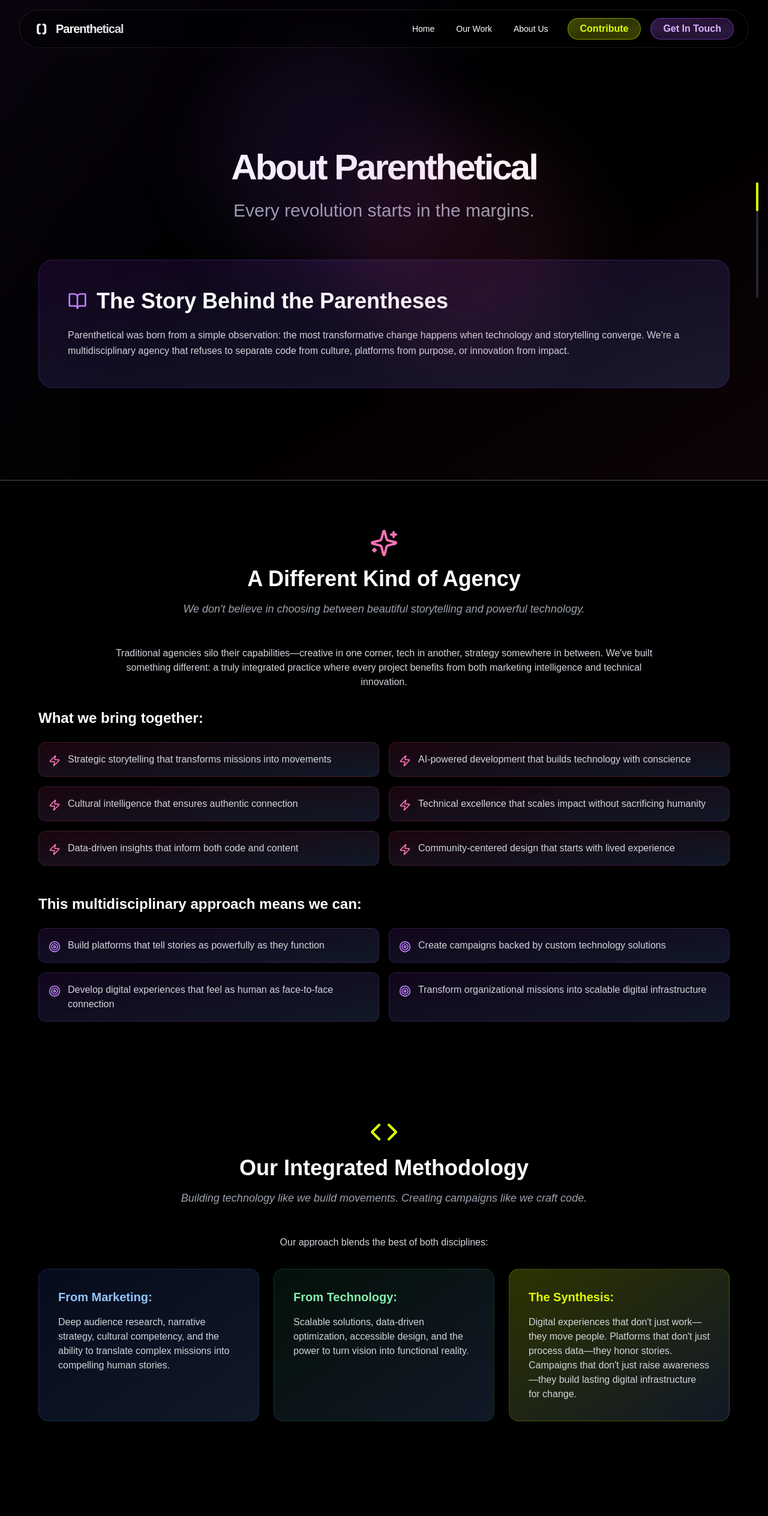
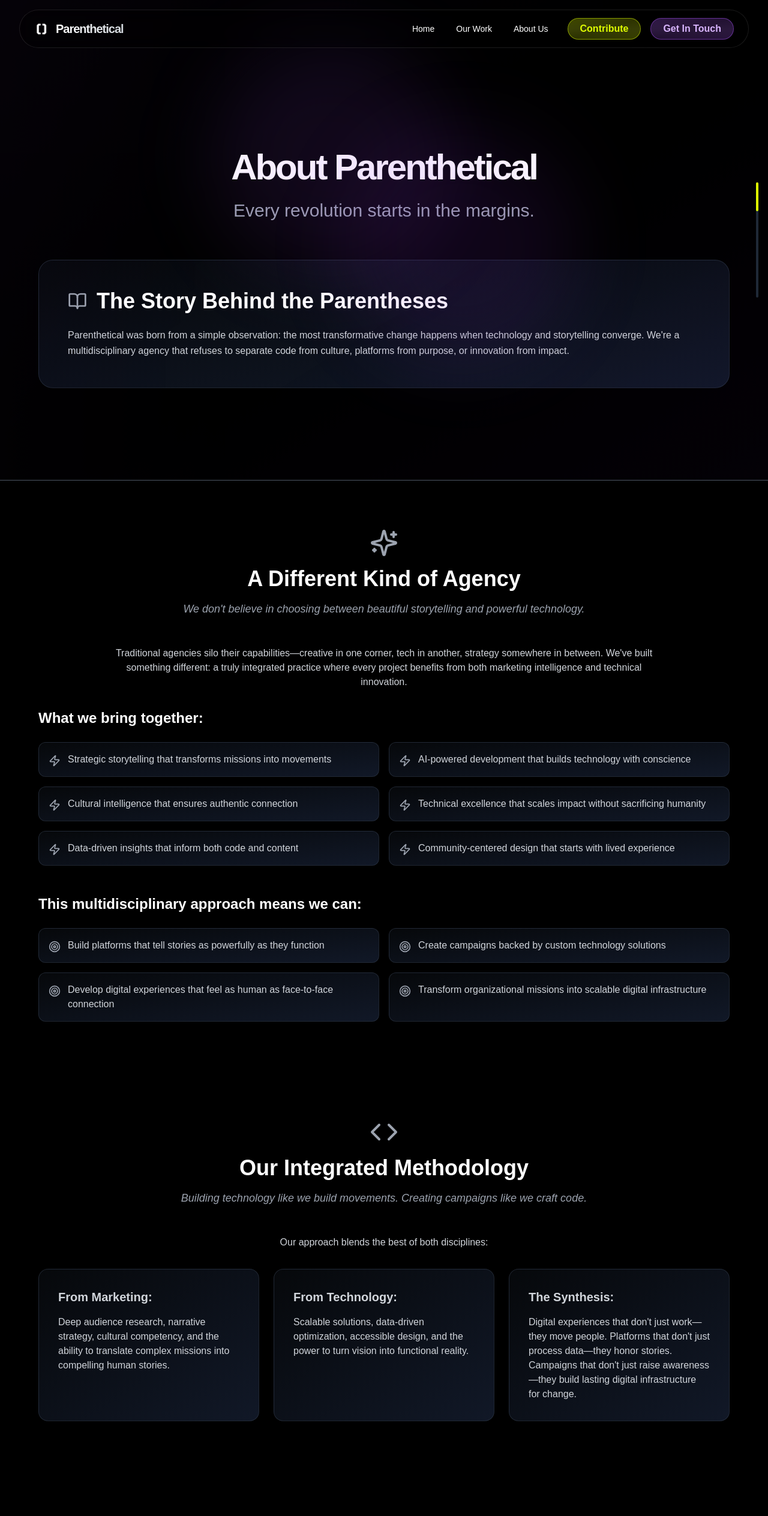
Before and after one commit to parenthetical-dev/parenthetical-dev, a Next.js app: page /about-parenthetical in a window 1280 px wide. Shown: the top 2527 px of the page at 60% size. Built offline with nearby package versions, Linux system fonts and the light colour scheme; a web font is replaced by a local one.

Commit message:
fix: monochrome about

```diff
--- a/app/about-parenthetical/page.tsx
+++ b/app/about-parenthetical/page.tsx
@@ -36,16 +36,16 @@ export default function AboutParenthetical() {
 
       {/* Hero Section - Full VH */}
       <section className="relative w-full min-h-screen flex flex-col overflow-hidden">
-        {/* Animated Gradient Background - Purple/Pink theme */}
-        <div className="absolute inset-0 opacity-30">
-          <div className="absolute inset-0 bg-gradient-to-br from-purple-500/20 via-transparent to-pink-500/10 animate-pulse" />
-          <div className="absolute inset-0 bg-gradient-to-tl from-pink-500/15 via-transparent to-purple-500/5 animate-pulse" style={{ animationDelay: '1s' }} />
+        {/* Animated Gradient Background - Purple theme for purpose */}
+        <div className="absolute inset-0 opacity-20">
+          <div className="absolute inset-0 bg-gradient-to-br from-purple-500/15 via-transparent to-purple-600/10 animate-pulse" />
+          <div className="absolute inset-0 bg-gradient-to-tl from-purple-600/10 via-transparent to-purple-500/5 animate-pulse" style={{ animationDelay: '1s' }} />
           <div className="absolute inset-0 bg-gradient-to-r from-transparent via-purple-500/10 to-transparent animate-[slide_8s_ease-in-out_infinite]" />
         </div>
 
         {/* Gradient Orbs */}
         <div className="absolute top-1/4 left-1/4 w-96 h-96 bg-purple-500/10 rounded-full blur-3xl animate-[float_20s_ease-in-out_infinite]" />
-        <div className="absolute bottom-1/4 right-1/4 w-96 h-96 bg-pink-500/10 rounded-full blur-3xl animate-[float_20s_ease-in-out_infinite_reverse]" style={{ animationDelay: '10s' }} />
+        <div className="absolute bottom-1/4 right-1/4 w-96 h-96 bg-purple-600/10 rounded-full blur-3xl animate-[float_20s_ease-in-out_infinite_reverse]" style={{ animationDelay: '10s' }} />
 
         {/* Hero Content */}
         <div className="container mx-auto px-4 md:px-6 pt-32 md:pt-40 flex-grow flex flex-col justify-center">
@@ -66,9 +66,9 @@ export default function AboutParenthetical() {
             {...fadeInAnimation}
             className="max-w-6xl mx-auto w-full pb-16"
           >
-            <div className="bg-gradient-to-br from-purple-900/20 to-gray-900 border border-purple-500/20 rounded-3xl p-10 md:p-12">
+            <div className="bg-gradient-to-br from-gray-800/20 to-gray-900 border border-gray-700/50 rounded-3xl p-10 md:p-12">
               <div className="flex items-start gap-4 mb-6">
-                <BookOpen className="w-8 h-8 text-purple-400 flex-shrink-0 mt-1" />
+                <BookOpen className="w-8 h-8 text-gray-400 flex-shrink-0 mt-1" />
                 <h2 className="text-3xl md:text-4xl font-bold text-white">The Story Behind the Parentheses</h2>
               </div>
               <div className="space-y-4 text-gray-300 leading-relaxed">
@@ -94,7 +94,7 @@ export default function AboutParenthetical() {
             className="max-w-6xl mx-auto"
           >
             <div className="text-center mb-12">
-              <Sparkles className="w-12 h-12 text-pink-400 mx-auto mb-4" />
+              <Sparkles className="w-12 h-12 text-gray-400 mx-auto mb-4" />
               <h2 className="text-3xl md:text-4xl font-bold text-white mb-4">A Different Kind of Agency</h2>
               <p className="text-lg text-gray-400 italic">We don't believe in choosing between beautiful storytelling and powerful technology.</p>
             </div>
@@ -118,9 +118,9 @@ export default function AboutParenthetical() {
                   key={index}
                   {...fadeInAnimation}
                   transition={{ delay: index * 0.1 }}
-                  className="flex items-start gap-3 bg-gradient-to-br from-pink-900/20 to-gray-900 border border-pink-500/20 rounded-xl p-4"
+                  className="flex items-start gap-3 bg-gradient-to-br from-gray-800/20 to-gray-900 border border-gray-700/50 rounded-xl p-4"
                 >
-                  <Zap className="w-5 h-5 text-pink-400 flex-shrink-0 mt-1" />
+                  <Zap className="w-5 h-5 text-gray-400 flex-shrink-0 mt-1" />
                   <span className="text-gray-300">{item}</span>
                 </motion.div>
               ))}
@@ -139,9 +139,9 @@ export default function AboutParenthetical() {
                   key={index}
                   {...fadeInAnimation}
                   transition={{ delay: index * 0.1 }}
-                  className="flex items-start gap-3 bg-gradient-to-br from-purple-900/20 to-gray-900 border border-purple-500/20 rounded-xl p-4"
+                  className="flex items-start gap-3 bg-gradient-to-br from-gray-800/20 to-gray-900 border border-gray-700/50 rounded-xl p-4"
                 >
-                  <Target className="w-5 h-5 text-purple-400 flex-shrink-0 mt-1" />
+                  <Target className="w-5 h-5 text-gray-400 flex-shrink-0 mt-1" />
                   <span className="text-gray-300">{item}</span>
                 </motion.div>
               ))}
@@ -159,7 +159,7 @@ export default function AboutParenthetical() {
             className="max-w-6xl mx-auto"
           >
             <div className="text-center mb-12">
-              <Code className="w-12 h-12 text-chartreuse mx-auto mb-4" />
+              <Code className="w-12 h-12 text-gray-400 mx-auto mb-4" />
               <h2 className="text-3xl md:text-4xl font-bold text-white mb-4">Our Integrated Methodology</h2>
               <p className="text-lg text-gray-400 italic">Building technology like we build movements. Creating campaigns like we craft code.</p>
             </div>
@@ -171,9 +171,9 @@ export default function AboutParenthetical() {
                 {/* From Marketing */}
                 <motion.div
                   {...fadeInAnimation}
-                  className="bg-gradient-to-br from-blue-900/20 to-gray-900 border border-blue-500/20 rounded-2xl p-8"
+                  className="bg-gradient-to-br from-gray-800/20 to-gray-900 border border-gray-700/50 rounded-2xl p-8"
                 >
-                  <h3 className="text-xl font-bold text-blue-300 mb-4">From Marketing:</h3>
+                  <h3 className="text-xl font-bold text-gray-300 mb-4">From Marketing:</h3>
                   <p className="text-gray-300">
                     Deep audience research, narrative strategy, cultural competency, and the ability to translate complex missions into compelling human stories.
                   </p>
@@ -182,9 +182,9 @@ export default function AboutParenthetical() {
                 {/* From Technology */}
                 <motion.div
                   {...fadeInAnimation}
-                  className="bg-gradient-to-br from-green-900/20 to-gray-900 border border-green-500/20 rounded-2xl p-8"
+                  className="bg-gradient-to-br from-gray-800/20 to-gray-900 border border-gray-700/50 rounded-2xl p-8"
                 >
-                  <h3 className="text-xl font-bold text-green-300 mb-4">From Technology:</h3>
+                  <h3 className="text-xl font-bold text-gray-300 mb-4">From Technology:</h3>
                   <p className="text-gray-300">
                     Scalable solutions, data-driven optimization, accessible design, and the power to turn vision into functional reality.
                   </p>
@@ -193,9 +193,9 @@ export default function AboutParenthetical() {
                 {/* The Synthesis */}
                 <motion.div
                   {...fadeInAnimation}
-                  className="bg-gradient-to-br from-chartreuse/20 to-gray-900 border border-chartreuse/20 rounded-2xl p-8"
+                  className="bg-gradient-to-br from-gray-800/20 to-gray-900 border border-gray-700/50 rounded-2xl p-8"
                 >
-                  <h3 className="text-xl font-bold text-chartreuse mb-4">The Synthesis:</h3>
+                  <h3 className="text-xl font-bold text-gray-300 mb-4">The Synthesis:</h3>
                   <p className="text-gray-300">
                     Digital experiences that don't just work—they move people. Platforms that don't just process data—they honor stories. Campaigns that don't just raise awareness—they build lasting digital infrastructure for change.
                   </p>
@@ -214,7 +214,7 @@ export default function AboutParenthetical() {
             {...fadeInAnimation}
             className="max-w-6xl mx-auto"
           >
-            <div className="bg-gradient-to-br from-chartreuse/20 to-gray-900 border border-chartreuse/20 rounded-3xl p-10 md:p-12">
+            <div className="bg-gradient-to-br from-gray-800/20 to-gray-900 border border-gray-700/50 rounded-3xl p-10 md:p-12">
               <div className="flex flex-col md:flex-row gap-8 items-start">
                 <Image
                   src="/joshweavericon.jpg"
@@ -240,7 +240,7 @@ export default function AboutParenthetical() {
                   href="https://joshweaver.com/about-josh-weaver"
                   target="_blank"
                   rel="noopener noreferrer"
-                  className="inline-flex items-center gap-2 text-chartreuse hover:text-chartreuse/80 transition-colors mt-4"
+                  className="inline-flex items-center gap-2 text-gray-400 hover:text-gray-300 transition-colors mt-4"
                 >
                   Learn more about Josh
                   <ArrowUpRight className="w-4 h-4" />
@@ -278,9 +278,9 @@ export default function AboutParenthetical() {
                 <motion.div
                   {...fadeInAnimation}
                   transition={{ delay: 0.2 }}
-                  className="group relative bg-gradient-to-br from-purple-900/20 to-gray-900 border border-purple-500/20 rounded-3xl p-8 hover:border-purple-400/40 transition-all duration-500"
+                  className="group relative bg-gradient-to-br from-gray-800/20 to-gray-900 border border-gray-700/50 rounded-3xl p-8 hover:border-gray-600/40 transition-all duration-500"
                 >
-                  <h4 className="text-2xl font-bold mb-4 bg-gradient-to-r from-purple-400 to-white bg-clip-text text-transparent">The Brief</h4>
+                  <h4 className="text-2xl font-bold mb-4 text-gray-300">The Brief</h4>
                   <p className="text-gray-300 leading-relaxed">
                     Create a digital sanctuary where LGBTQ+ individuals could safely document their experiences during an unprecedented moment of social and political pressure. The platform needed to be anonymous, permanent, and powerful.
                   </p>
@@ -290,9 +290,9 @@ export default function AboutParenthetical() {
                 <motion.div
                   {...fadeInAnimation}
                   transition={{ delay: 0.3 }}
-                  className="group relative bg-gradient-to-br from-chartreuse/20 to-gray-900 border border-chartreuse/20 rounded-3xl p-8 hover:border-chartreuse/40 transition-all duration-500"
+                  className="group relative bg-gradient-to-br from-gray-800/20 to-gray-900 border border-gray-700/50 rounded-3xl p-8 hover:border-gray-600/40 transition-all duration-500"
                 >
-                  <h4 className="text-2xl font-bold mb-4 text-chartreuse">The Solution</h4>
+                  <h4 className="text-2xl font-bold mb-4 text-gray-300">The Solution</h4>
                   <p className="text-gray-300 leading-relaxed">
                     A secure, anonymous platform that transforms personal stories into collective power. Using blockchain verification for permanence and AI-powered moderation for safety, Survival Pending creates an unalterable record of LGBTQ+ resilience while protecting contributor identities.
                   </p>
@@ -304,7 +304,7 @@ export default function AboutParenthetical() {
                     href="https://survivalpending.com"
                     target="_blank"
                     rel="noopener noreferrer"
-                    className="group relative inline-flex items-center justify-center px-8 py-3 bg-chartreuse/20 backdrop-blur-md border border-chartreuse/50 text-chartreuse font-semibold rounded-xl hover:bg-chartreuse/30 hover:border-chartreuse/70 transition-all duration-300 hover:scale-105 shadow-xl"
+                    className="group relative inline-flex items-center justify-center px-8 py-3 bg-purple-500/20 backdrop-blur-md border border-purple-500/50 text-purple-300 font-semibold rounded-xl hover:bg-purple-500/30 hover:border-purple-500/70 transition-all duration-300 hover:scale-105 shadow-xl"
                   >
                     <span className="relative z-10 flex items-center">
                       Visit Live Site
@@ -389,12 +389,12 @@ export default function AboutParenthetical() {
             className="max-w-6xl mx-auto"
           >
             <div className="text-center mb-12">
-              <Users className="w-12 h-12 text-purple-400 mx-auto mb-4" />
+              <Users className="w-12 h-12 text-gray-400 mx-auto mb-4" />
               <h2 className="text-3xl md:text-4xl font-bold text-white mb-4">The Team We're Building</h2>
               <p className="text-lg text-gray-400">Parenthetical is currently founder-led, but our vision is collective.</p>
             </div>
 
-            <div className="bg-gradient-to-br from-purple-900/20 to-gray-900 border border-purple-500/20 rounded-2xl p-8 mb-8">
+            <div className="bg-gradient-to-br from-gray-800/20 to-gray-900 border border-gray-700/50 rounded-2xl p-8 mb-8">
               <p className="text-gray-300 mb-6">
                 We're actively seeking multidisciplinary contributors who understand that the future demands fluency in both code and culture. Whether you're a:
               </p>
@@ -409,7 +409,7 @@ export default function AboutParenthetical() {
                   "Technologist who believes in the power of authentic messaging"
                 ].map((item, index) => (
                   <div key={index} className="flex items-center gap-3">
-                    <Lightbulb className="w-5 h-5 text-purple-400 flex-shrink-0" />
+                    <Lightbulb className="w-5 h-5 text-gray-400 flex-shrink-0" />
                     <span className="text-gray-300">{item}</span>
                   </div>
                 ))}
@@ -437,9 +437,9 @@ export default function AboutParenthetical() {
               {/* For Organizations */}
               <motion.div
                 {...fadeInAnimation}
-                className="bg-gradient-to-br from-blue-900/20 to-gray-900 border border-blue-500/20 rounded-2xl p-8"
+                className="bg-gradient-to-br from-gray-800/20 to-gray-900 border border-gray-700/50 rounded-2xl p-8"
               >
-                <h3 className="text-2xl font-bold text-blue-300 mb-6">For Organizations:</h3>
+                <h3 className="text-2xl font-bold text-gray-300 mb-6">For Organizations:</h3>
                 <ul className="space-y-3">
                   {[
                     "Integrated campaigns that blend storytelling with custom technology",
@@ -449,7 +449,7 @@ export default function AboutParenthetical() {
                     "AI-powered solutions that amplify rather than replace human creativity"
                   ].map((item, index) => (
                     <li key={index} className="flex items-start gap-2 text-gray-300">
-                      <span className="text-blue-400 mt-1">•</span>
+                      <span className="text-gray-400 mt-1">•</span>
                       <span>{item}</span>
                     </li>
                   ))}
@@ -459,9 +459,9 @@ export default function AboutParenthetical() {
               {/* For Communities */}
               <motion.div
                 {...fadeInAnimation}
-                className="bg-gradient-to-br from-green-900/20 to-gray-900 border border-green-500/20 rounded-2xl p-8"
+                className="bg-gradient-to-br from-gray-800/20 to-gray-900 border border-gray-700/50 rounded-2xl p-8"
               >
-                <h3 className="text-2xl font-bold text-green-300 mb-6">For Communities:</h3>
+                <h3 className="text-2xl font-bold text-gray-300 mb-6">For Communities:</h3>
                 <ul className="space-y-3">
                   {[
                     "Technology that tells their stories authentically",
@@ -471,7 +471,7 @@ export default function AboutParenthetical() {
                     "Narratives that drive systemic change"
                   ].map((item, index) => (
                     <li key={index} className="flex items-start gap-2 text-gray-300">
-                      <span className="text-green-400 mt-1">•</span>
+                      <span className="text-gray-400 mt-1">•</span>
                       <span>{item}</span>
                     </li>
                   ))}
@@ -490,9 +490,9 @@ export default function AboutParenthetical() {
             {...fadeInAnimation}
             className="max-w-6xl mx-auto"
           >
-            <div className="bg-gradient-to-br from-chartreuse/20 to-gray-900 border border-chartreuse/20 rounded-3xl p-10 md:p-12">
+            <div className="bg-gradient-to-br from-gray-800/20 to-gray-900 border border-gray-700/50 rounded-3xl p-10 md:p-12">
               <div className="flex items-start gap-4 mb-6">
-                <Heart className="w-8 h-8 text-chartreuse flex-shrink-0 mt-1" />
+                <Heart className="w-8 h-8 text-gray-400 flex-shrink-0 mt-1" />
                 <h2 className="text-3xl md:text-4xl font-bold text-white">Our Commitment</h2>
               </div>
               <p className="text-gray-300 mb-6">We promise to create work that:</p>
@@ -505,7 +505,7 @@ export default function AboutParenthetical() {
                   "Remains accountable to those it claims to serve"
                 ].map((item, index) => (
                   <li key={index} className="flex items-start gap-3 text-gray-300">
-                    <Rocket className="w-5 h-5 text-chartreuse flex-shrink-0 mt-1" />
+                    <Rocket className="w-5 h-5 text-gray-400 flex-shrink-0 mt-1" />
                     <span>{item}</span>
                   </li>
                 ))}
@@ -525,16 +525,16 @@ export default function AboutParenthetical() {
 
       {/* Final CTA */}
       <section className="relative w-full min-h-[60vh] flex flex-col justify-center overflow-hidden">
-        {/* Animated Gradient Background - Same as hero */}
-        <div className="absolute inset-0 opacity-30">
-          <div className="absolute inset-0 bg-gradient-to-br from-purple-500/20 via-transparent to-pink-500/10 animate-pulse" />
-          <div className="absolute inset-0 bg-gradient-to-tl from-pink-500/15 via-transparent to-purple-500/5 animate-pulse" style={{ animationDelay: '1s' }} />
+        {/* Animated Gradient Background - Purple theme for purpose */}
+        <div className="absolute inset-0 opacity-20">
+          <div className="absolute inset-0 bg-gradient-to-br from-purple-500/15 via-transparent to-purple-600/10 animate-pulse" />
+          <div className="absolute inset-0 bg-gradient-to-tl from-purple-600/10 via-transparent to-purple-500/5 animate-pulse" style={{ animationDelay: '1s' }} />
           <div className="absolute inset-0 bg-gradient-to-r from-transparent via-purple-500/10 to-transparent animate-[slide_8s_ease-in-out_infinite]" />
         </div>
 
         {/* Gradient Orbs */}
         <div className="absolute top-1/4 left-1/4 w-96 h-96 bg-purple-500/10 rounded-full blur-3xl animate-[float_20s_ease-in-out_infinite]" />
-        <div className="absolute bottom-1/4 right-1/4 w-96 h-96 bg-pink-500/10 rounded-full blur-3xl animate-[float_20s_ease-in-out_infinite_reverse]" style={{ animationDelay: '10s' }} />
+        <div className="absolute bottom-1/4 right-1/4 w-96 h-96 bg-purple-600/10 rounded-full blur-3xl animate-[float_20s_ease-in-out_infinite_reverse]" style={{ animationDelay: '10s' }} />
 
         <div className="container mx-auto px-4 md:px-6 relative z-10">
           <motion.div
```
